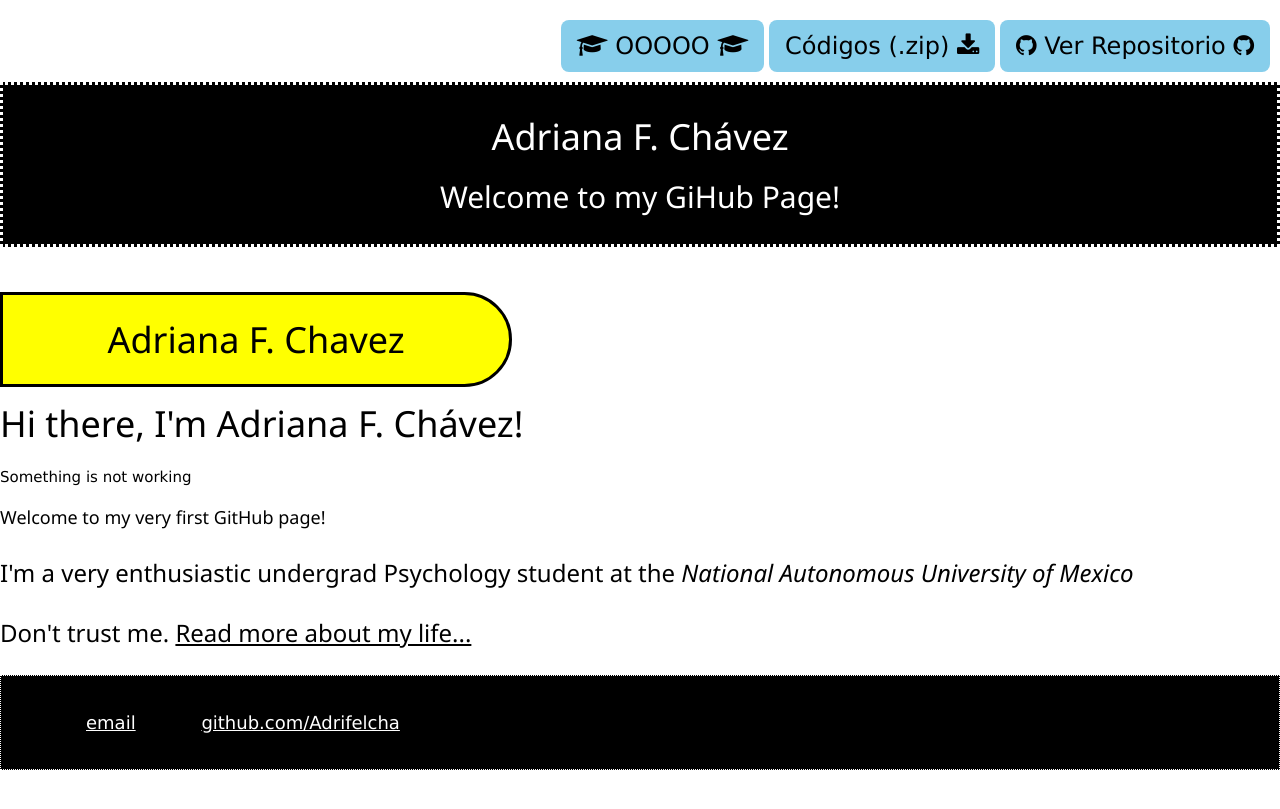
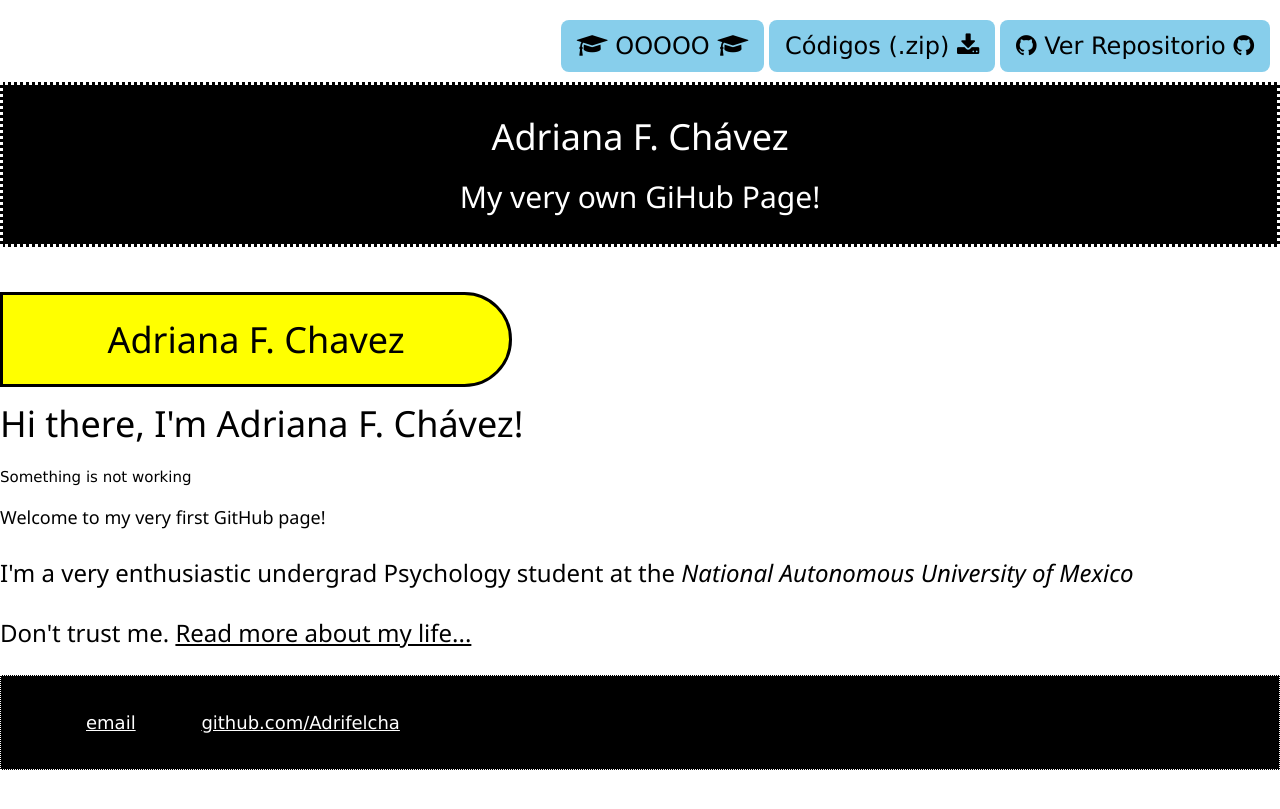
Before and after one commit to Adrifelcha/Adrifelcha-github.io, a Jekyll site: the page built from index.html, in a window 1280 px wide. Shown: the top 809 px of the page. Built offline with Jekyll 4.4.1, drawn with Linux system fonts in a browser that asks for light colours.

Commit message:
Update default.html

```diff
--- a/_layouts/default.html
+++ b/_layouts/default.html
@@ -1,11 +1,11 @@
 <!DOCTYPE html>
 	<html>
 		<head>
+		<link rel="stylesheet" href="http://cdnjs.cloudflare.com/ajax/libs/font-awesome/4.7.0/css/font-awesome.min.css">
+		<meta name="viewport" content="width=device-width, initial-scale=1">
+		<link rel="stylesheet" href="http://www.w3schools.com/w3css/4/w3.css">
+		<title>{{ page.title }}</title>
 		<link rel="icon" href="http://adrifelcha.github.io/BlackBunny.png">
-		<link rel="stylesheet" href="http://cdnjs.cloudflare.com/ajax/libs/font-awesome/4.7.0/css/font-awesome.min.css">
-	  	<meta name="viewport" content="width=device-width, initial-scale=1">
-		<link rel="stylesheet" href="http://www.w3schools.com/w3css/4/w3.css">
-		<meta charset="UTF-8">
 			<title>{{ page.title }}</title>
 
 		<style>
@@ -72,7 +72,7 @@
 
 			<header class=style1>
       <h1>Adriana F. Chávez</h1>
-      <h2>Welcome to my GiHub Page! </h2>
+      <h2>My very own GiHub Page! </h2>
     			</header>
 
 			<br> <br>
```
